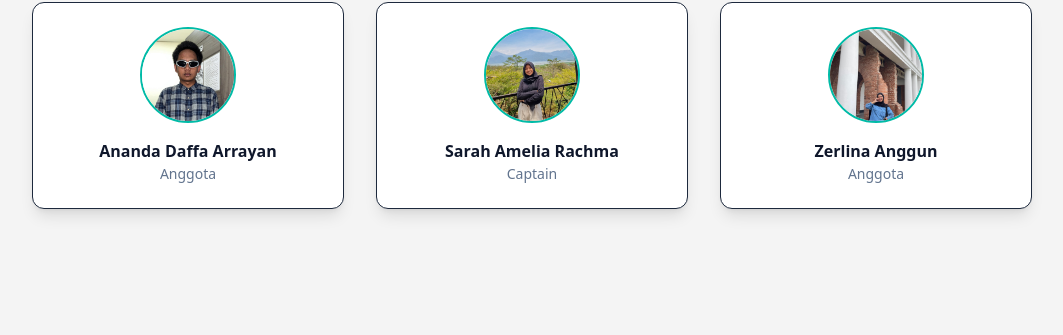
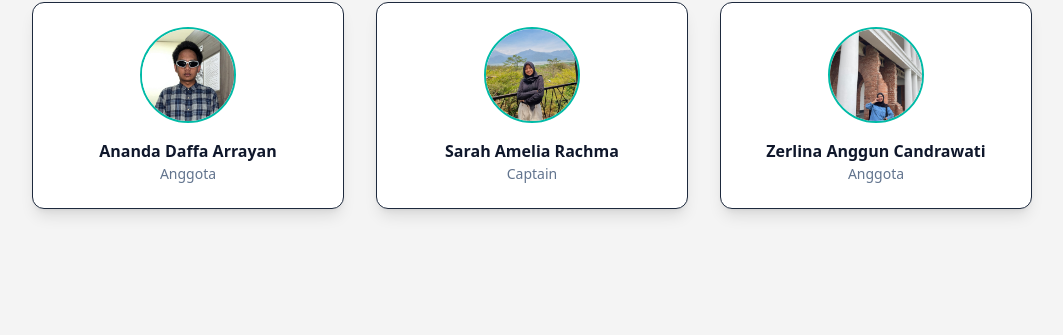
Before and after one commit to 24082010139-droid/PemwebKelompok4ParD, a PHP site: the page made by Modifikasi Pemweb/about.php in a window 1280 px wide. Shown: the part 1680-2015 px from the top of the page, without its empty margins (108-1171 px from the left). Run offline with PHP 8.4, Linux system fonts and the light colour scheme; style sheets or scripts are compiled from the project's sources.

Commit message:
perbaikan biodata

```diff
--- a/Modifikasi Pemweb/about.php
+++ b/Modifikasi Pemweb/about.php
@@ -152,7 +152,7 @@ if (session_status() === PHP_SESSION_NONE) {
         <a href="biodata-zerlina.php" class="w-full md:w-1/4 bg-white rounded-xl shadow-lg overflow-hidden hover:scale-105 hover:bg-teal-100 transition duration-500 border">
           <div class="p-6 text-center">
             <img src="foto_zerli.jpeg" alt="Zerlina" class="w-24 h-24 rounded-full mx-auto mb-4 object-cover border-2 border-teal-500" />
-            <h3 class="font-bold text-slate-900">Zerlina Anggun</h3>
+            <h3 class="font-bold text-slate-900">Zerlina Anggun Candrawati</h3>
             <p class="text-sm text-slate-500">Anggota</p>
           </div>
         </a>
```
